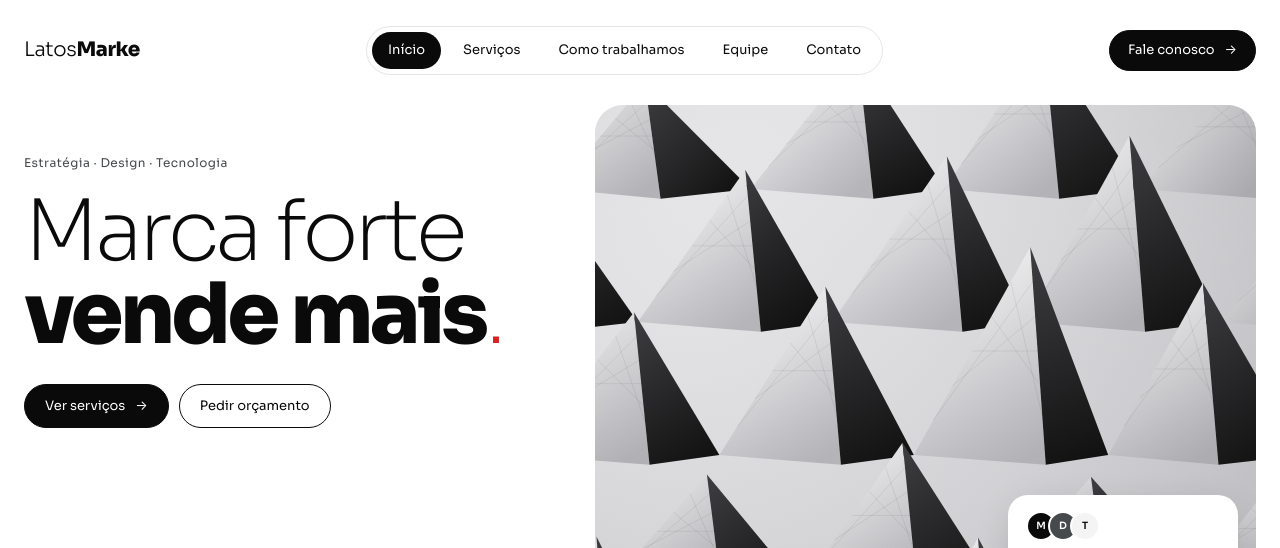
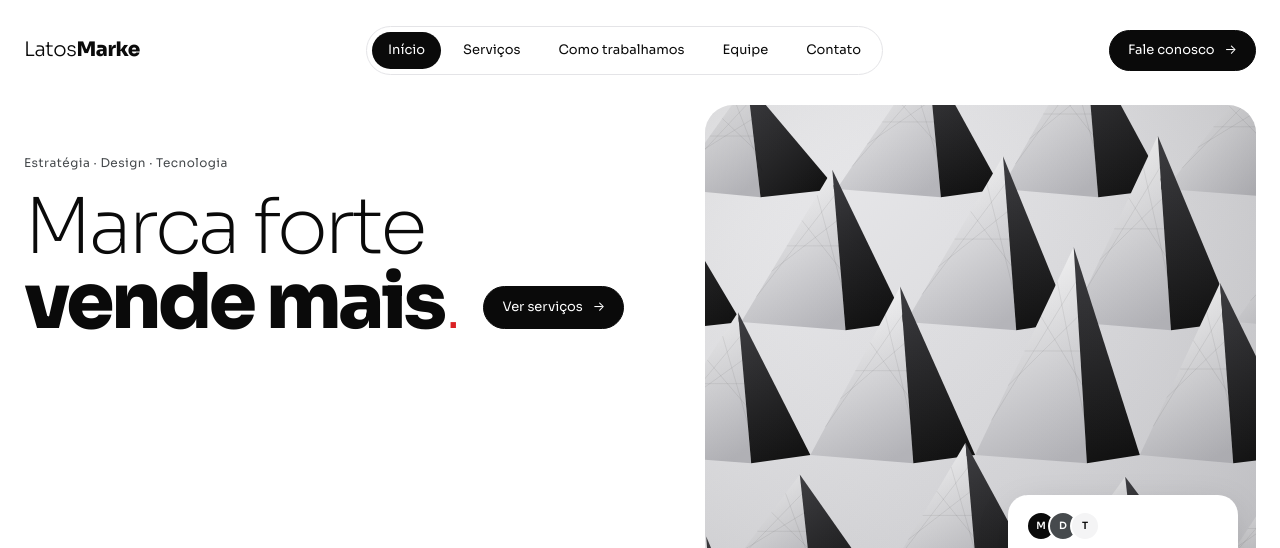
Before and after one commit to agencialatosmarke-arch/latosmarke-site, a plain HTML site: page index.html in a window 1280 px wide. Shown: the top 548 px of the page. Drawn offline with Linux system fonts and the light colour scheme.

Commit message:
Ver serviços ao lado do título; remove Pedir orçamento do topo
Co-Authored-By: Claude Opus 5.5 <noreply@anthropic.com>
Claude-Session: https://claude.ai/code/session_017MWjVNj86WLCDmzPajjaYM

```diff
--- a/index.html
+++ b/index.html
@@ -239,12 +239,14 @@ body.locked{overflow:hidden}
 @keyframes in{from{opacity:.3;transform:translateY(8px)}to{opacity:1;transform:none}}
 
 /* ---------- hero ---------- */
-.hero{display:grid;grid-template-columns:minmax(0,5fr) minmax(0,6fr);gap:20px;padding-block:12px 24px}
+.hero{display:grid;grid-template-columns:minmax(0,6fr) minmax(0,5fr);gap:20px;padding-block:12px 24px}
 .hero-txt{display:flex;flex-direction:column;justify-content:space-between;gap:40px;padding:48px 8px 8px 0;min-width:0}
 .eyebrow{font-size:12px;font-weight:400;color:var(--graphite);letter-spacing:.04em}
-.hero h1{font-size:clamp(44px,6.6vw,92px);font-weight:200;line-height:.98;letter-spacing:-.045em;margin-top:18px}
+.hero h1{font-size:clamp(44px,6vw,84px);font-weight:200;line-height:.98;letter-spacing:-.045em;margin-top:18px}
 .hero h1 strong{font-weight:800}
 .dot{color:var(--red)}
+.h1-row{display:flex;align-items:flex-end;gap:14px 24px;flex-wrap:wrap}
+.hero-cta{margin-bottom:clamp(6px,.9vw,12px);padding:10px 18px}
 .hero .lead{max-width:40ch;color:var(--graphite);margin-top:22px;font-size:15px}
 .cta-row{display:flex;flex-wrap:wrap;gap:10px;margin-top:28px}
 .hero-foot{display:grid;gap:14px;min-width:0}
@@ -483,10 +485,9 @@ footer nav a:hover{color:var(--ink)}
       <div class="hero-txt">
         <div>
           <p class="eyebrow">Estratégia · Design · Tecnologia</p>
-          <h1>Marca forte<br><strong>vende mais</strong><span class="dot">.</span></h1>
-          <div class="cta-row">
-            <a class="btn solid" href="#servicos">Ver serviços <span class="arr">→</span></a>
-            <a class="btn wa" href="#" target="_blank" rel="noopener">Pedir orçamento</a>
+          <div class="h1-row">
+            <h1>Marca forte<br><strong>vende mais</strong><span class="dot">.</span></h1>
+            <a class="btn solid hero-cta" href="#servicos">Ver serviços <span class="arr">→</span></a>
           </div>
         </div>
         <div class="hero-foot">
```
